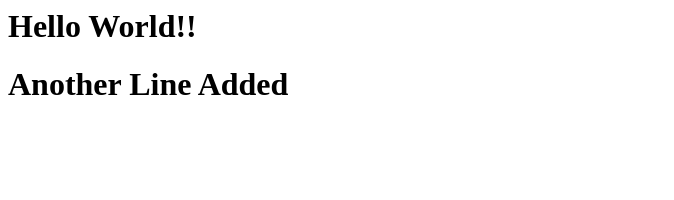
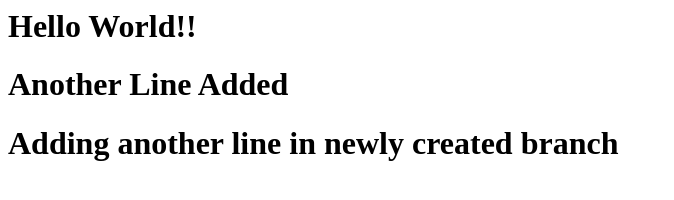
Before and after one commit to saparay/SampleRepository, a plain HTML site: page index.html in a window 1280 px wide. Shown: the whole page, without its empty margins (0-674 px from the left). Drawn offline with Linux system fonts and the light colour scheme.

Commit message:
added another line in index.html in a newly created branch

```diff
--- a/index.html
+++ b/index.html
@@ -2,5 +2,6 @@
 	<body>
 		<h1>Hello World!!</h1>
 		<h1>Another Line Added</h1>
+		<h1>Adding another line in newly created branch</h1>
 	</body>
 </html>
```
